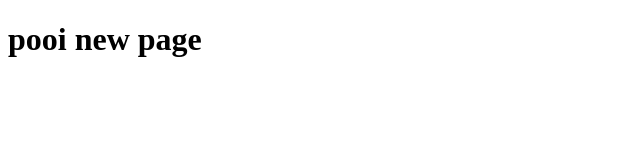
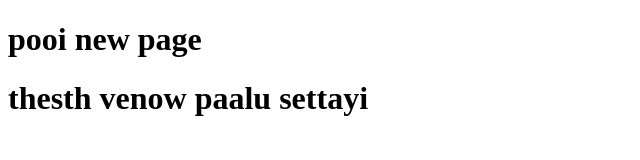
Before and after one commit to Hiranjith/gitSample, a plain HTML site: page hi.html in a window 1280 px wide. Shown: the whole page, without its empty margins (0-640 px from the left). Drawn offline with Linux system fonts and the light colour scheme.

Commit message:
hi page modified

```diff
--- a/hi.html
+++ b/hi.html
@@ -8,5 +8,6 @@
 </head>
 <body>
     <h1>pooi new page</h1>
+    <h1>thesth venow paalu settayi</h1>
 </body>
 </html>
```
